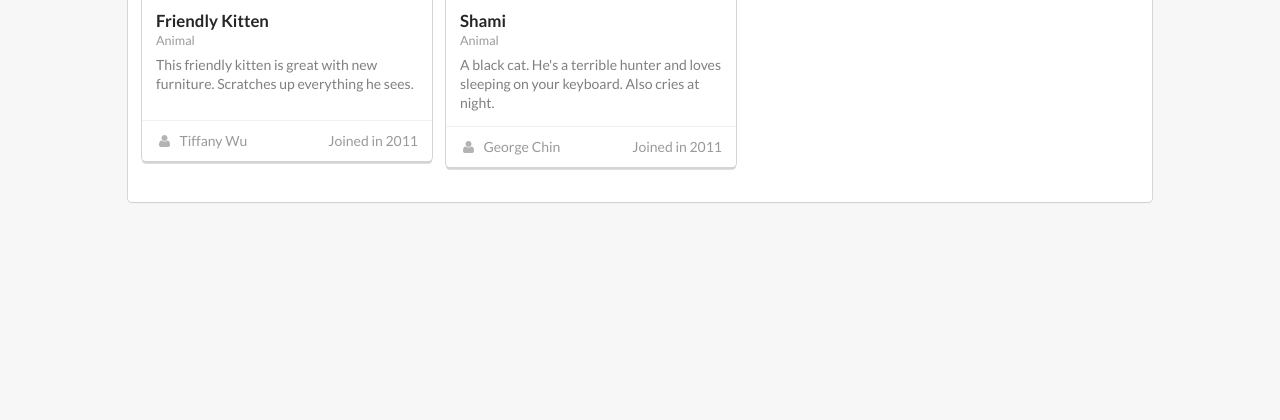
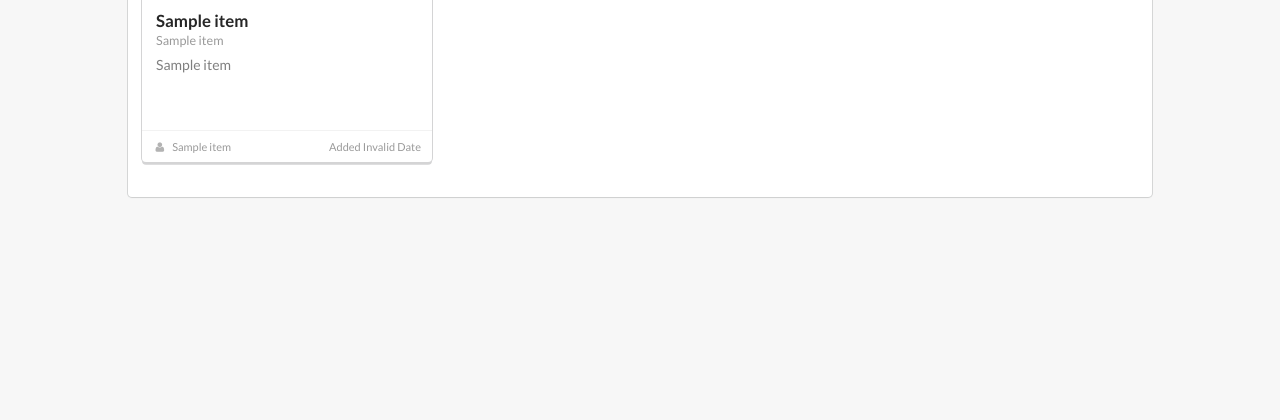
Before and after one commit to exshin/sharestuff, a Flask app: page /browse in a window 1280 px wide. Shown: the part 352-772 px from the top of the page. Run offline with Flask 2, Linux system fonts and the light colour scheme; the visitor is signed in with stand-in values (Sample User, id 1); a database or web service that is not in the repository returns one stand-in record (values such as "Sample title"); parts of the project's set-up code (start-up, migrations or seed data) failed here and were passed over; some libraries are stand-ins or nearby versions.

Commit message:
log in fixes

```diff
--- a/app/api/items.py
+++ b/app/api/items.py
@@ -24,7 +24,7 @@
 	results = cursor.fetchall()
 	conn.commit()
 	conn.close()
-	print 'insert new user results: ', str(results)
+	print 'insert new item results: ', str(results)
 	return results
 
 
@@ -32,10 +32,22 @@
 	# get hashed password in db
 	conn = connect(connStr['sharestuff'])
 	cursor = conn.cursor()
-	cursor.execute('SELECT * FROM users WHERE user_name = %s',[username])
-	user_data = cursor.fetchone()
-	if user_data:
-		print user_data
-		return user_data
+	cursor.execute('SELECT * FROM items WHERE item_owner_id = %s',[user_id])
+	items_data = cursor.fetchall()
+	if items_data:
+		print items_data
+		return items_data
 	else:
 		return None
+
+def get_all_items():
+	# get hashed password in db
+	conn = connect(connStr['sharestuff'])
+	cursor = conn.cursor()
+	cursor.execute("SELECT i.*, u.user_firstname || ' ' || u.user_lastname user_realname FROM items i LEFT JOIN users u ON i.item_owner_id = u.id WHERE all_can_view is true")
+	items_data = cursor.fetchall()
+	if items_data:
+		print items_data
+		return items_data
+	else:
+		return None
--- a/main.py
+++ b/main.py
@@ -13,6 +13,7 @@
 
 from app.api.new_user import *
 from app.api.user_login import *
+from app.api.items import *
 
 
 app = Flask(__name__)
@@ -35,21 +36,24 @@
 @app.route('/index')
 def index():
     if session.get('logged_in'):
-        return redirect("/browse", code=302)
+        return redirect(url_for('browse'))
     else:
         return render_template('home.html')
 
 @app.route('/browse')
 def browse():
     if session.get('logged_in'):
-        return render_template('browse.html', user_firstname=session.get('user_firstname'))
+        items = get_all_items()
+        return render_template('browse.html', user_firstname=session.get('user_firstname'), items=items)
     else:
         return redirect("/index", code=302)
 
 @app.route('/shared')
 def shared():
     if session.get('logged_in'):
-        return render_template('shared.html', user_firstname=session.get('user_firstname'))
+        userid = session.get('userid')
+        items = get_items(userid)
+        return render_template('shared.html', user_firstname=session.get('user_firstname'), items=items)
     else:
         return redirect("/index", code=302)
 
@@ -88,6 +92,21 @@
             else:
                 return 'fail'
 
+@app.route('/api/new_item', methods=['GET','POST'])
+def new_item():
+    # add new item to db
+    if request.method == 'POST':
+        new_item_data = ast.literal_eval(json.dumps(request.form, separators=(',',':')))
+        print new_item_data
+        if new_item_data:
+            # insert item data
+            new_item_data['item_owner_id'] = session.get('userid')
+            new_item_data['item_owner_name'] = session.get('username')
+            new_item_id = add_new_item(new_item_data)
+            if new_item_id:
+                return 'success'
+            else:
+                return 'fail'
 
 @app.route('/login', methods=['GET','POST'])
 def login_view():
@@ -114,7 +133,7 @@
         session['user_lastname'] = user_data_db[6]
         session['user_email'] = user_data_db[2]
         session['user_avatar'] = user_data_db[8]
-        session['user_id'] = user_data_db[0]
+        session['userid'] = user_data_db[0]
         return 'success'
 
 
--- a/static/css/main.css
+++ b/static/css/main.css
@@ -6,14 +6,14 @@
 	font-size: 14px !important;
 }
 
-#description {
+#item_description {
 	min-height: 5em !important;
 	height: 5em;
 }
 
 /* Sets card height to about two lines of description */
 .card .description {
-  min-height: 50px;
+  min-height: 60px;
 }
 
 .card_image {
--- /dev/null
+++ b/static/js/browse.js
@@ -0,0 +1,6 @@
+
+var created_dates = $('.created.date');
+for (i = 0; i < created_dates.length; i++) {
+  date = new Date(created_dates[i].text).toDateString();
+  created_dates[i].text = 'Added ' + date;
+}
--- a/static/js/main.js
+++ b/static/js/main.js
@@ -1,14 +1,39 @@
 $('.special.cards .image').dimmer({
   on: 'hover'
 });
+
 $('.dropdown')
   .dropdown({
     // you can use any ui transition
     transition: 'drop'
-  })
-;
+  });
+
+$(".dropdown_filter_category").dropdown({
+  onChange: function (val) {
+    console.log(val);
+    var m = $(".card");
+    for(var n = 0; n < m.length; n++){
+      text = m[n].children[1].children[1].textContent.toLowerCase();
+      if ( text.indexOf(val) != -1 ) {
+        m[n].style.display = "block";
+      } else {
+        m[n].style.display = "none";
+      }
+    };
+  }
+});
+
+
 marginleft_size = $(window).width()*0.1;
 $('#cards_window')[0].style.marginLeft = marginleft_size + 'px';
+
+// Deal with descriptions with length > 110
+descriptions = $('.item_description');
+for (i = 0; i < descriptions.length; i++) {
+  if (descriptions[i].textContent.length > 115) {
+    descriptions[i].textContent = descriptions[i].textContent.substring(0,115) + '...';
+  }
+}
 
 function httpGet(theUrl) {
     var xmlHttp = null;
@@ -34,3 +59,21 @@
 	img_element.src = image.link;
 	img_element.alt = image.title;
 }
+
+function filter_search(element) {
+  var value = $(element).val().toLowerCase();
+  if (value.length > 0) {
+    var m = $(".card");
+    for(var n = 0; n < m.length; n++){
+      text = m[n].children[1].textContent.toLowerCase();
+      if ( text.indexOf(value) != -1 ) {
+        m[n].style.display = "block";
+      } else {
+        m[n].style.display = "none";
+      }
+    };
+  }
+  else {
+    $(".card").show();
+  };
+};
--- a/templates/browse.html
+++ b/templates/browse.html
@@ -47,12 +47,12 @@
     <div class="ui text menu" id="filtermenu">
       <div class="item" style="width:40%">
         <div class="ui icon input">
-          <input type="text" placeholder="Search...">
+          <input type="text" placeholder="Search..." onkeyup="filter_search(this)">
           <i class="search icon"></i>
         </div>
       </div>
 
-      <div class="ui dropdown right item">
+      <div class="ui dropdown right item dropdown_filter_distance">
         <i class="map marker icon"></i>
         <span class="text">Distance</span>
         <div class="menu">
@@ -61,15 +61,15 @@
             Filter by Location
           </div>
           <div class="divider"></div>
-          <div class="item">A Couple Blocks</div>
-          <div class="item">1 Mile</div>
-          <div class="item">3 Miles</div>
-          <div class="item">5 Miles</div>
-          <div class="item">10 Miles</div>
-          <div class="item">Doesn't Matter</div>
+          <div class="item" data-value="blocks">A Couple Blocks</div>
+          <div class="item" data-value="mile_1">1 Mile</div>
+          <div class="item" data-value="mile_3">3 Miles</div>
+          <div class="item" data-value="mile_5">5 Miles</div>
+          <div class="item" data-value="mile-10">10 Miles</div>
+          <div class="item" data-value="all">Doesn't Matter</div>
         </div>
       </div>
-      <div class="ui dropdown right item">
+      <div class="ui dropdown right item dropdown_filter_category">
         <i class="tags icon"></i>
         <span class="text">Category</span>
         <div class="menu">
@@ -82,17 +82,18 @@
             <input type="text" name="search" placeholder="Search Categories">
           </div>
           <div class="divider"></div>
-          <div class="item">Sports</div>
-          <div class="item">Kitchen</div>
-          <div class="item">Furniture</div>
-          <div class="item">Clothing</div>
-          <div class="item">Tool</div>
-          <div class="item">Transportation</div>
-          <div class="item">Animal</div>
-          <div class="item">Everything is Awesome</div>
+          <div class="item" data-value="sports">Sports</div>
+          <div class="item" data-value="kitchen">Kitchen</div>
+          <div class="item" data-value="furniture">Furniture</div>
+          <div class="item" data-value="clothing">Clothing</div>
+          <div class="item" data-value="tool">Tool</div>
+          <div class="item" data-value="transportation">Transportation</div>
+          <div class="item" data-value="animal">Animal</div>
+          <div class="item" data-value="electronics">Electronics</div>
+          <div class="item" data-value="all">Everything is Awesome</div>
         </div>
       </div>
-      <div class="ui dropdown right item">
+      <div class="ui dropdown right item dropdown_filter_friends">
         <i class="users icon"></i>
         <span class="text">Friends</span>
         <div class="menu">
@@ -105,18 +106,19 @@
             <input type="text" name="search" placeholder="Search Friends">
           </div>
           <div class="divider"></div>
-          <div class="item">Tiffany Wu</div>
-          <div class="item">Jeff Hsieh</div>
-          <div class="item">David Zeng</div>
-          <div class="item">Wilson Huang</div>
-          <div class="item">George Chin</div>
-          <div class="item">Everyone</div>
+          <div class="item" data-value="tiffany wu">Tiffany Wu</div>
+          <div class="item" data-value="jeff hsieh">Jeff Hsieh</div>
+          <div class="item" data-value="david zeng">David Zeng</div>
+          <div class="item" data-value="wilson huang">Wilson Huang</div>
+          <div class="item" data-value="george chin">George Chin</div>
+          <div class="item" data-value="all">Everyone</div>
         </div>
       </div>
     </div>
 
     <div class="ui special cards" style="margin-top:50px">
-      <div class="card">
+      {% for item in items %}
+        <div class="card">
         <div class="dimmable image">
           <div class="ui inverted dimmer">
             <div class="content">
@@ -125,62 +127,34 @@
               </div>
             </div>
           </div>
-          <img class="card_image" src="/images/avatar/large/elliot.jpg" height=50 width=50>
+          <img class="card_image" src="{{item[4]}}" height=50 width=50>
         </div>
         <div class="content">
-          <div class="header">Friendly Kitten</div>
+          <div class="header item_name">{{item[1]}}</div>
           <div class="meta">
-            <a class="group">Animal</a>
+            <a class="group item_category">{{item[5]}}</a>
           </div>
-          <div class="description">
-            This friendly kitten is great with new furniture. Scratches up everything he sees.
+          <div class="description item_description">
+            {{item[2]}}
           </div>
         </div>
-        <div class="extra content">
-          <a class="right floated created">
-            Joined in 2011
+        <div class="extra content" style="font-size: 11px">
+          <a class="right floated created date">
+            Added {{item[8]}}
           </a>
-          <a class="friends">
+          <a class="friends item_owner" data-userid='{{item[6]}}'>
             <i class="user icon"></i>
-            Tiffany Wu
+            {{item[11]}}
           </a>
         </div>
       </div>
-      <div class="card">
-        <div class="dimmable image">
-          <div class="ui inverted dimmer">
-            <div class="content">
-              <div class="center">
-                <div class="ui primary button" onclick="switchImage">Request to Borrow</div>
-              </div>
-            </div>
-          </div>
-          <img class="card_image" src="/images/avatar/large/jenny.jpg" height=50 width=50>
-        </div>
-        <div class="content">
-          <div class="header">Shami</div>
-          <div class="meta">
-            <a class="group">Animal</a>
-          </div>
-          <div class="description">
-            A black cat. He's a terrible hunter and loves sleeping on your keyboard. Also cries at night.
-          </div>
-        </div>
-        <div class="extra content">
-          <a class="right floated created">
-            Joined in 2011
-          </a>
-          <a class="friends">
-            <i class="user icon"></i>
-            George Chin
-          </a>
-        </div>
-      </div>
+      {% endfor %}
     </div>
+
   </div>
 
   <script src="./static/js/main.js"></script>
-  <script type="text/javascript">$('.ui.primary.button').bind('click',switchImage);</script>
+  <script src="./static/js/browse.js"></script>
 
   </body>
 
```
Also changed, not shown: static/js/shared.js (+73 -0 lines), templates/shared.html (+61 -20 lines).
